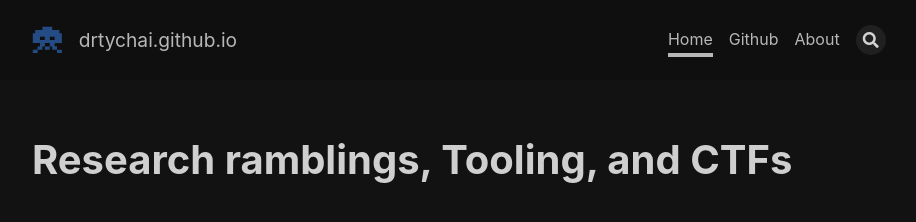
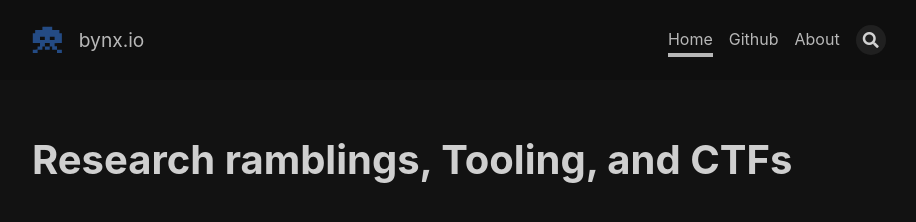
Before and after one commit to drtychai/drtychai.github.io, a Jekyll site: the page built from index.html, in a window 1280 px wide. Shown: the top 222 px of the page, without its empty margins (181-1097 px from the left). Built offline with Jekyll 4.4.1, drawn with Linux system fonts in a browser that asks for light colours; nearby versions of some CDN libraries; the list of posts is cut into pages by our own code.

Commit message:
title fixed

```diff
--- a/_config.yml
+++ b/_config.yml
@@ -4,7 +4,7 @@ text_skin: dark
 highlight_theme: tomorrow-night
 url     : # the base hostname & protocol for your site e.g. https://www.someone.com
 baseurl : # does not include hostname
-title   : # bynx.io
+title   : bynx.io
 description: #Research ramblings, Rust tools, CTFs
 
 ## => Language and Timezone
```
